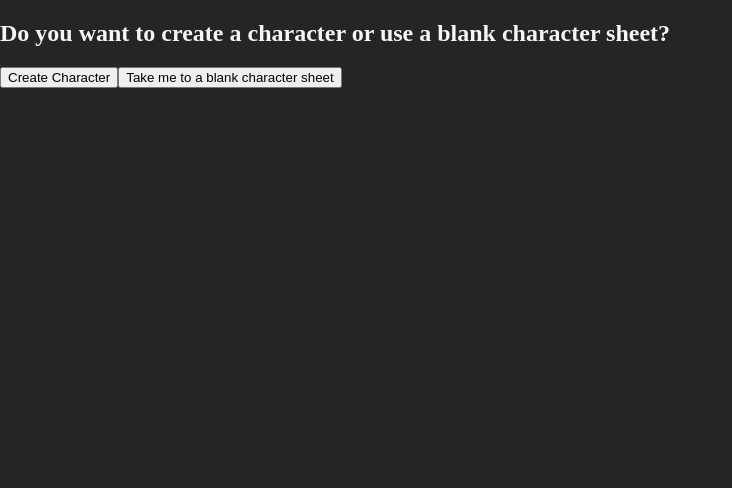
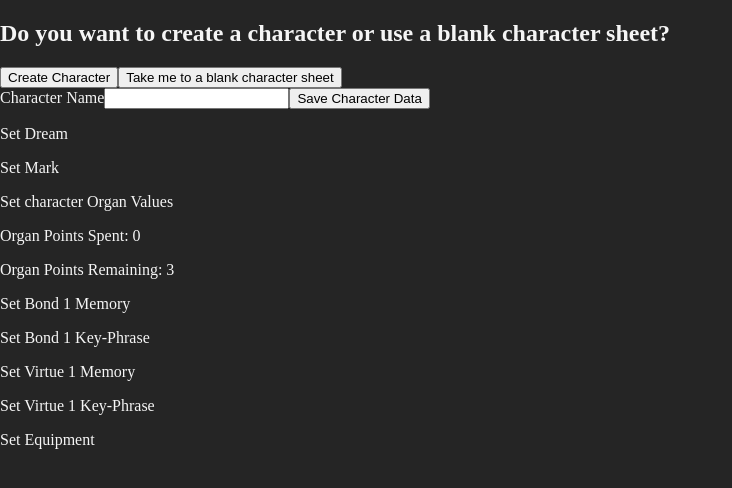
Before and after one commit to Grykus762/Micro-VTT, a React (Vite) app: page / in a window 1280 px wide. Shown: the top 488 px of the page, without its empty margins (0-732 px from the left). Built offline with nearby package versions, Linux system fonts and the light colour scheme.

Commit message:
Added Form items and Placeholders

```diff
--- a/src/components/SheetLoader.jsx
+++ b/src/components/SheetLoader.jsx
@@ -137,11 +137,33 @@ export default function SheetLoader()
        <h2>Do you want to create a character or use a blank character sheet?</h2>
        <button>Create Character</button>
        <button onClick={()=>handleClick()}>Take me to a blank character sheet</button>
+       <form>
+            <label for="characterName">Character Name</label>
+            <input type='text' id="characterName" name='characterName' />
+            <input type="submit" onClick={handleSubmit} value="Save Character Data"/>
+            <p>Set Dream</p>
+            <p>Set Mark</p>
+            <p>Set character Organ Values</p>
+            <p>Organ Points Spent: 0</p>
+            <p>Organ Points Remaining: 3</p>
+            <p>Set Bond 1 Memory</p>
+            <p>Set Bond 1 Key-Phrase</p>
+            <p>Set Virtue 1 Memory</p>
+            <p>Set Virtue 1 Key-Phrase</p>
+            <p>Set Equipment</p>
+       </form>
       </>
 
       function handleClick()
       {
         setNavigateToSheet(true)
+      }
+
+      function handleSubmit(event)
+      {
+        console.log("submitted")
+        console.log(event)
+        event.preventDefault()
       }
 
       const display = navigateToSheet? sheet: characterCreatorForm
```
